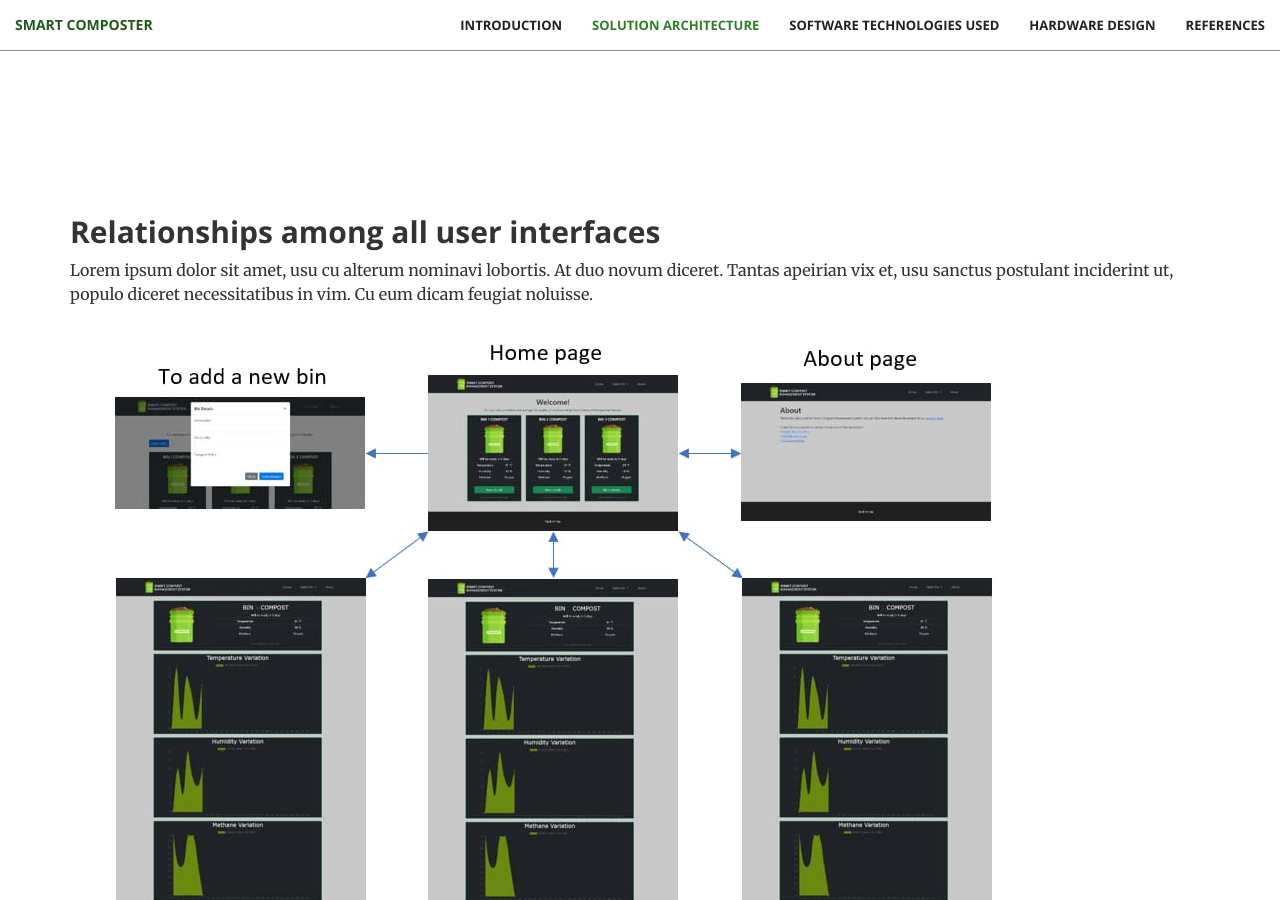
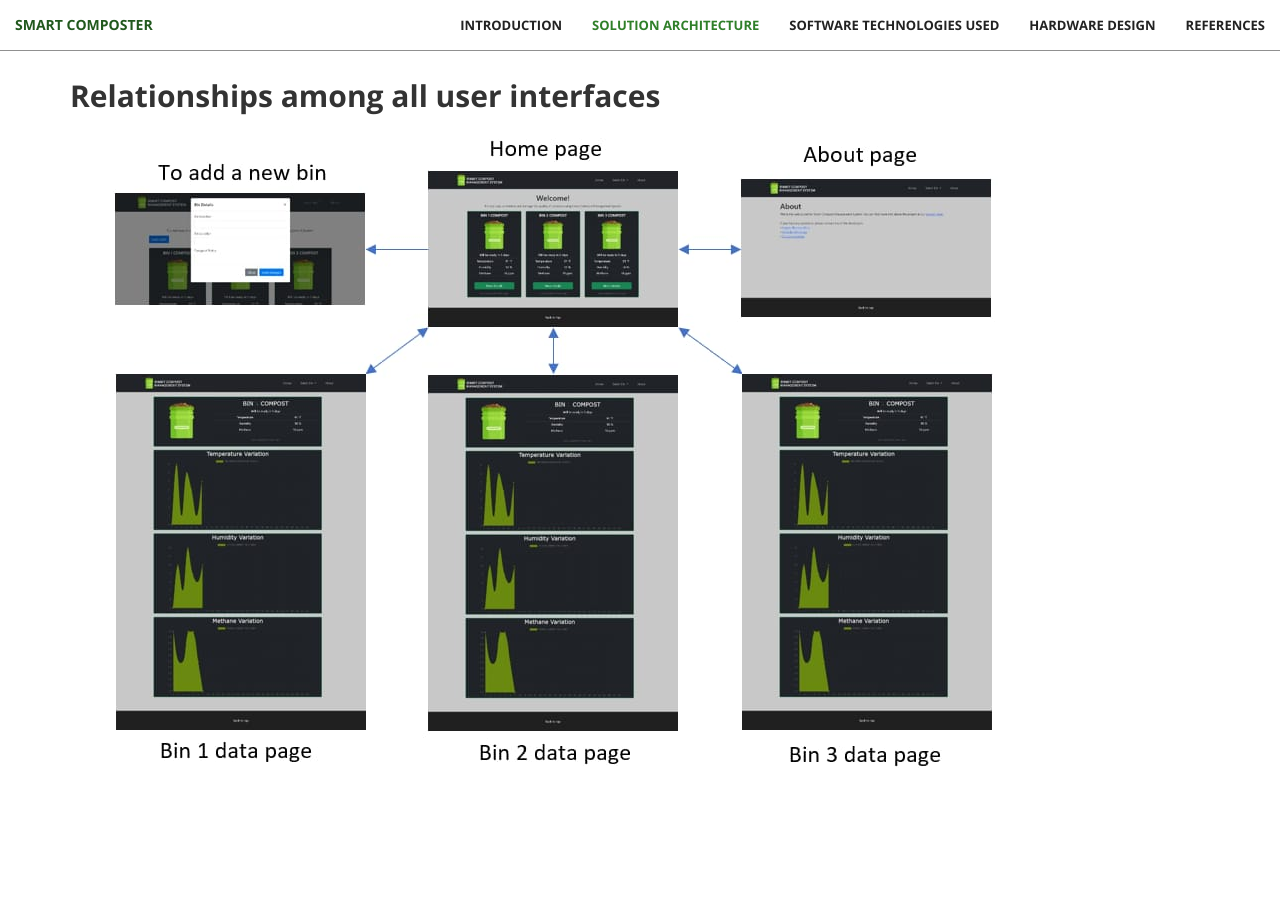
Before and after one commit to cepdnaclk/e18-3yp-Smart-Compost-Management-System, a Jekyll site: the page built from pages/home.md, in a window 1280 px wide and 900 px high, scrolled down 9727 px. Built offline with Jekyll 4.4.1, drawn with Linux system fonts in a browser that asks for light colours; some of the changed text lies outside the part shown.

Commit message:
updated the website

```diff
--- a/_includes/details.html
+++ b/_includes/details.html
@@ -3,7 +3,7 @@
 		<div class="container flex">
 			<div class="text editable">
 				<h2><strong>User Interface - Home</strong></h2>
-				<p>Lorem ipsum dolor sit amet, usu cu alterum nominavi lobortis. At duo novum diceret. Tantas apeirian vix et, usu sanctus postulant inciderint ut, populo diceret necessitatibus in vim. Cu eum dicam feugiat noluisse. </p>
+				<!-- <p>Lorem ipsum dolor sit amet, usu cu alterum nominavi lobortis. At duo novum diceret. Tantas apeirian vix et, usu sanctus postulant inciderint ut, populo diceret necessitatibus in vim. Cu eum dicam feugiat noluisse. </p> -->
 			</div>
 			<div class="image">
 				<img src="{{ site.baseurl }}/img/project/interface1.jpg" alt="Screenshot" class="img-responsive screenshot editable" />
@@ -15,7 +15,7 @@
 		<div class="container flex">
 			<div class="text editable">
 				<h2><strong>User Interface - For a single bin</strong></h2>
-				<p>Lorem ipsum dolor sit amet, usu cu alterum nominavi lobortis. At duo novum diceret. Tantas apeirian vix et, usu sanctus postulant inciderint ut, populo diceret necessitatibus in vim. Cu eum dicam feugiat noluisse. </p>
+				<!-- <p>Lorem ipsum dolor sit amet, usu cu alterum nominavi lobortis. At duo novum diceret. Tantas apeirian vix et, usu sanctus postulant inciderint ut, populo diceret necessitatibus in vim. Cu eum dicam feugiat noluisse. </p> -->
 			</div>
 			<div class="image">
 				<img src="{{ site.baseurl }}/img/project/interface2.jpg" alt="Screenshot" class="img-responsive screenshot editable" />
@@ -27,7 +27,7 @@
 		<div class="container flex">
 			<div class="text editable">
 				<h2><strong>Relationships among all user interfaces</strong></h2>
-				<p>Lorem ipsum dolor sit amet, usu cu alterum nominavi lobortis. At duo novum diceret. Tantas apeirian vix et, usu sanctus postulant inciderint ut, populo diceret necessitatibus in vim. Cu eum dicam feugiat noluisse. </p>
+				<!-- <p>Lorem ipsum dolor sit amet, usu cu alterum nominavi lobortis. At duo novum diceret. Tantas apeirian vix et, usu sanctus postulant inciderint ut, populo diceret necessitatibus in vim. Cu eum dicam feugiat noluisse. </p> -->
 			</div>
 			<div class="image">
 				<img src="{{ site.baseurl }}/img/project/interface_all.jpg" alt="Screenshot" class="img-responsive screenshot editable" />
--- a/_includes/hardware.html
+++ b/_includes/hardware.html
@@ -4,7 +4,7 @@
         <div class="row">
             <div class="col-lg-12 text-center">
                 <h2 class="section-heading">Hardware Component</h2>
-                <h3 class="section-subheading text-muted">Lorem ipsum dolor sit amet consectetur.</h3>
+                <!-- <h3 class="section-subheading text-muted">Lorem ipsum dolor sit amet consectetur.</h3> -->
             </div>
         </div>
         <div class="row">
--- a/_includes/technology_stack.html
+++ b/_includes/technology_stack.html
@@ -4,7 +4,7 @@
             <div class="row">
                 <div class="col-lg-12 text-center">
                     <h2 class="section-heading">Technologies Used</h2>
-                    <h3 class="section-subheading text-muted">Lorem ipsum dolor sit amet consectetur.</h3>
+                    <!-- <h3 class="section-subheading text-muted">Lorem ipsum dolor sit amet consectetur.</h3> -->
                 </div>
             </div>
             <div class="row">
```
